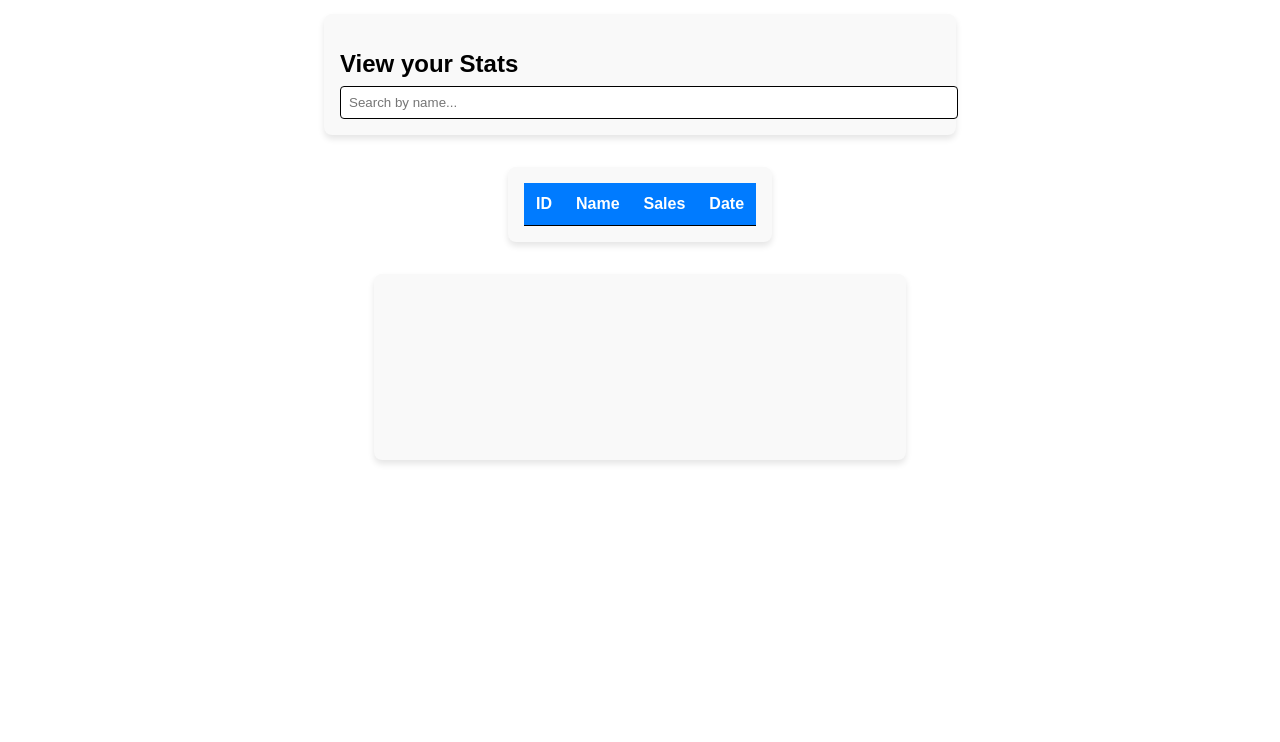
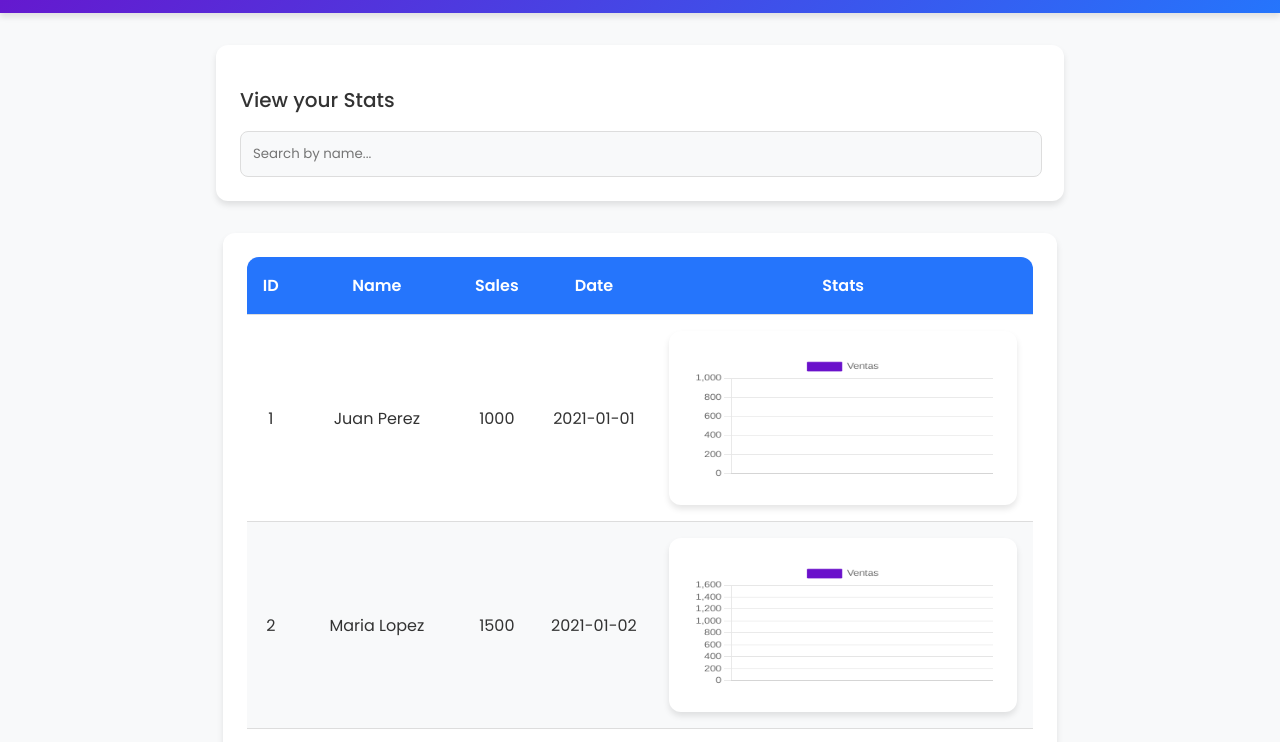
Before and after one commit to theofernandezz/interactive-dashboard, a plain HTML site: page index.html in a window 1280 px wide. Shown: the part 110-852 px from the top of the page. Before the commit the page ends 800 px from the top, so only its background shows below. Drawn offline with nearby package versions, Linux system fonts and the light colour scheme; no server answers.

Commit message:
Dashboard finished with all its functionalities and styles

```diff
--- a/db.json
+++ b/db.json
@@ -1,14 +1,104 @@
 {
     "ventas": [
-        {"id": 1, "name": "Juan Perez", "sales": 1000, "date": "2021-01-01"},
-        {"id": 2, "name": "Maria Lopez", "sales": 1500, "date": "2021-01-02"},
-        {"id": 3, "name": "Carlos Sanchez", "sales": 2500, "date": "2021-01-03"},
-        {"id": 4, "name": "Ana Gomez", "sales": 3500, "date": "2021-01-04"},
-        {"id": 5, "name": "Luis Martinez", "sales": 4500, "date": "2021-01-05"},
-        {"id": 6, "name": "Sofia Rodriguez", "sales": 5500, "date": "2021-01-06"},
-        {"id": 7, "name": "Miguel Torres", "sales": 6500, "date": "2021-01-07"},
-        {"id": 8, "name": "Laura Fernandez", "sales": 7500, "date": "2021-01-08"},
-        {"id": 9, "name": "Jorge Ramirez", "sales": 8500, "date": "2021-01-09"},
-        {"id": 10, "name": "Elena Diaz", "sales": 9500, "date": "2021-01-10"}
+        {
+            "id": 1,
+            "name": "Juan Perez",
+            "sales": 1000,
+            "date": "2021-01-01",
+            "stats": {
+                "label": "Sales Data",
+                "data": [1000]
+            }
+        },
+        {
+            "id": 2,
+            "name": "Maria Lopez",
+            "sales": 1500,
+            "date": "2021-01-02",
+            "stats": {
+                "label": "Sales Data",
+                "data": [1500]
+            }
+        },
+        {
+            "id": 3,
+            "name": "Carlos Sanchez",
+            "sales": 2500,
+            "date": "2021-01-03",
+            "stats": {
+                "label": "Sales Data",
+                "data": [2500]
+            }
+        },
+        {
+            "id": 4,
+            "name": "Ana Gomez",
+            "sales": 3500,
+            "date": "2021-01-04",
+            "stats": {
+                "label": "Sales Data",
+                "data": [3500]
+            }
+        },
+        {
+            "id": 5,
+            "name": "Luis Martinez",
+            "sales": 4500,
+            "date": "2021-01-05",
+            "stats": {
+                "label": "Sales Data",
+                "data": [4500]
+            }
+        },
+        {
+            "id": 6,
+            "name": "Sofia Rodriguez",
+            "sales": 5500,
+            "date": "2021-01-06",
+            "stats": {
+                "label": "Sales Data",
+                "data": [5500]
+            }
+        },
+        {
+            "id": 7,
+            "name": "Miguel Torres",
+            "sales": 6500,
+            "date": "2021-01-07",
+            "stats": {
+                "label": "Sales Data",
+                "data": [6500]
+            }
+        },
+        {
+            "id": 8,
+            "name": "Laura Fernandez",
+            "sales": 7500,
+            "date": "2021-01-08",
+            "stats": {
+                "label": "Sales Data",
+                "data": [7500]
+            }
+        },
+        {
+            "id": 9,
+            "name": "Jorge Ramirez",
+            "sales": 8500,
+            "date": "2021-01-09",
+            "stats": {
+                "label": "Sales Data",
+                "data": [8500]
+            }
+        },
+        {
+            "id": 10,
+            "name": "Elena Diaz",
+            "sales": 9500,
+            "date": "2021-01-10",
+            "stats": {
+                "label": "Sales Data",
+                "data": [9500]
+            }
+        }
     ]
 }
--- a/index.html
+++ b/index.html
@@ -6,6 +6,10 @@
     <link rel="stylesheet" href="styles.css" />
     <link
       href="https://unpkg.com/boxicons@2.1.4/css/boxicons.min.css"
+      rel="stylesheet"
+    />
+    <link
+      href="https://fonts.googleapis.com/css2?family=Poppins:wght@400;500;600&display=swap"
       rel="stylesheet"
     />
     <title>Interactive Dashboard</title>
@@ -29,20 +33,19 @@
           <table>
             <thead>
               <tr>
-                <th>ID</th>
-                <th>Name</th>
-                <th>Sales</th>
-                <th>Date</th>
+                <th id="id">ID</th>
+                <th id="name">Name</th>
+                <th id="sales">Sales</th>
+                <th id="date">Date</th>
+                <th>Stats</th>
               </tr>
             </thead>
             <tbody id="data-table"></tbody>
           </table>
         </div>
-
-        <div class="chart-container">
-          <canvas id="myChart"></canvas>
       </section>
     </main>
-    <script type="module" src="main.js"></script>
+    <script type="module" src="main.mjs"></script>
+    <script src="https://cdn.jsdelivr.net/npm/chart.js"></script>
   </body>
 </html>
--- a/main.js
+++ /dev/null
@@ -1,19 +0,0 @@
-import { initThemeToggle } from "./modules/themeToggle.js";
-
-async function fetchData() {
-  try {
-    const response = await fetch("http://localhost:3000/ventas");
-    if (!response.ok) throw new Error("Failed to fetch data");
-    const jsonData = await response.json();
-
-    console.log(jsonData);
-  } catch (error) {
-    console.error("Error fetching data: ", error);
-  }
-}
-
-fetchData();
-
-document.addEventListener("DOMContentLoaded", () => {
-  initThemeToggle("toggleButton");
-});
--- /dev/null
+++ b/main.mjs
@@ -0,0 +1,110 @@
+import { initThemeToggle } from "./modules/themeToggle.mjs";
+import { searchModule } from "./modules/searchModule.mjs";
+
+export async function fetchData() {
+  try {
+    const response = await fetch("./db.json");
+    if (!response.ok) throw new Error("Failed to fetch data");
+    const jsonData = await response.json();
+    return jsonData.ventas;
+  } catch (error) {
+    console.error("Error fetching data: ", error);
+    throw error;
+  }
+}
+
+// render function
+export function renderData(data) {
+  const tbody = document.getElementById("data-table");
+  tbody.innerHTML = "";
+
+  data.forEach((item) => {
+    const row = document.createElement("tr");
+
+    // ID
+    const idCell = document.createElement("td");
+    idCell.textContent = item.id;
+    row.appendChild(idCell);
+
+    // Name
+    const nameCell = document.createElement("td");
+    nameCell.textContent = item.name;
+    row.appendChild(nameCell);
+
+    // Sales
+    const salesCell = document.createElement("td");
+    salesCell.textContent = item.sales;
+    row.appendChild(salesCell);
+
+    // Date
+    const dateCell = document.createElement("td");
+    dateCell.textContent = item.date;
+    row.appendChild(dateCell);
+
+    // Stats (Grafic)
+    const statsCell = document.createElement("td");
+    const chartContainer = document.createElement("canvas");
+    chartContainer.classList.add("chart-container");
+    statsCell.appendChild(chartContainer);
+    row.appendChild(statsCell);
+
+    tbody.appendChild(row);
+
+    // Grafic Render
+    renderChart(chartContainer, item.stats);
+  });
+}
+
+function renderChart(container, stats) {
+  const ctx = container.getContext("2d");
+  new Chart(ctx, {
+    type: "bar",
+    data: {
+      labels: stats.labels,
+      datasets: [
+        {
+          label: "Ventas",
+          data: stats.data, // Grafic Details
+          backgroundColor: ["#6a11cb", "#2575fc", "#2ec4b6"],
+          borderColor: ["#6a11cb", "#2575fc", "#2ec4b6"],
+          borderWidth: 1,
+        },
+      ],
+    },
+    options: {
+      responsive: false,
+      maintainAspectRatio: false,
+      plugins: {
+        tooltip: {
+          enabled: true,
+          callbacks: {
+            label: function (context) {
+              return `Ventas: ${context.raw}`;
+            },
+          },
+        },
+        legend: {
+          display: true,
+          position: "top",
+        },
+        datalabels: {
+          color: "#333",
+          anchor: "end",
+          align: "top",
+          formatter: function (value) {
+            return value;
+          },
+        },
+      },
+      scales: {
+        y: {
+          beginAtZero: true,
+        },
+      },
+    },
+  });
+}
+document.addEventListener("DOMContentLoaded", async () => {
+  initThemeToggle("toggleButton");
+  await searchModule();
+});
--- /dev/null
+++ b/modules/searchModule.mjs
@@ -0,0 +1,33 @@
+import { fetchData, renderData } from "../main.mjs";
+
+let allData = []; // Global variable to store all data
+
+export async function searchModule() {
+  try {
+    const data = await fetchData();
+    allData = data; // Store all data globally
+
+    // Render all data initially
+    renderData(allData);
+
+    const searchInput = document.getElementById("search");
+
+    searchInput.addEventListener("input", (event) => {
+      const searchTerm = event.target.value.toLowerCase();
+
+      if (searchTerm === "") {
+        // If the input is empty, display all data
+        renderData(allData);
+        return; // Exit the function early
+      }
+
+      // Filter the data if the input is not empty
+      const filteredData = allData.filter((item) =>
+        item.name.toLowerCase().includes(searchTerm)
+      );
+      renderData(filteredData); // Render the filtered data
+    });
+  } catch (error) {
+    console.error("Error in search module:", error);
+  }
+}
--- a/modules/themeToggle.js
+++ b/modules/themeToggle.mjs
@@ -1,6 +1,7 @@
 export function initThemeToggle(buttonId) {
   const toggleButton = document.getElementById(buttonId);
-  if (!toggleButton) return; // Prevents errors if the button is missing
+  // Prevents errors if the button is missing
+  if (!toggleButton) return;
 
   const icon = toggleButton.querySelector("i");
   const currentTheme = localStorage.getItem("theme");
--- a/styles.css
+++ b/styles.css
@@ -1,30 +1,31 @@
-/* Global Styles */
+/* Styles & Color Variables */
 :root {
-    --bg-color: white;
-    --text-color: black;
-    --card-bg: #f9f9f9;
-    --header-bg: #007bff;
-    --btn-bg: #007bff;
+  --bg-color: #f8f9fa;
+  --text-color: #333;
+  --card-bg: white;
+  --header-bg: linear-gradient(135deg, #6a11cb, #2575fc);
+  --btn-bg: #2575fc;
   --btn-color: white;
-    --table-header-bg: #007bff;
+  --table-header-bg: #2575fc;
   --table-header-color: white;
-    --table-row-bg: #f2f2f2;
+  --table-row-bg: #f8f9fa;
+  --shadow: 0 4px 6px rgba(0, 0, 0, 0.1);
+  --border-radius: 12px;
 }
 
 [data-theme="dark"] {
-    --bg-color: #121212;
-    --text-color: white;
-    --card-bg: #1e1e1e;
-    --header-bg: #0056b3;
-    --btn-bg: #0056b3;
-    --btn-color: white;
-    --table-header-bg: #0056b3;
-    --table-header-color: white;
-    --table-row-bg: #222;
+  --bg-color: #1e1e1e;
+  --text-color: #f8f9fa;
+  --card-bg: #2c2c2c;
+  --header-bg: linear-gradient(135deg, #121212, #1a1a1a);
+  --btn-bg: #6a11cb;
+  --table-header-bg: #6a11cb;
+  --table-row-bg: #333;
 }
 
+/* General Styles */
 body {
-    font-family: Arial, sans-serif;
+  font-family: 'Poppins', sans-serif;
   background-color: var(--bg-color);
   color: var(--text-color);
   margin: 0;
@@ -40,15 +41,16 @@
   padding: 1rem 2rem;
   background: var(--header-bg);
   color: var(--btn-color);
+  box-shadow: var(--shadow);
 }
 
-  a h1 {
+a {
   color: var(--btn-color);
   text-decoration: none;
-    font-size: 1.5rem;
+  font-size: 1rem;
+  font-weight: 600;
 }
 
-  /* Dark Mode Toggle Button */
 #toggleButton {
   width: 40px;
   height: 40px;
@@ -57,90 +59,122 @@
   cursor: pointer;
   font-size: 24px;
   color: var(--btn-color);
-    transition: color 0.3s;
+  transition: opacity 0.3s;
 }
 
-  #toggleButton i {
-    transition: transform 0.3s ease-in-out;
+#toggleButton:hover {
+  opacity: 0.8;
 }
 
-  [data-theme="dark"] #toggleButton i {
-    transform: rotate(180deg);
-  }
-
-  /* Main Content */
+/* Main Container */
 .main-content {
   padding: 2rem;
   display: flex;
   flex-direction: column;
   align-items: center;
+  gap: 2rem;
 }
 
 .main-container {
   width: 100%;
-    max-width: 600px;
-    margin-bottom: 2rem;
+  max-width: 800px;
   background: var(--card-bg);
-    padding: 1rem;
-    border-radius: 8px;
-    box-shadow: 0 4px 6px rgba(0, 0, 0, 0.1);
+  padding: 1.5rem;
+  border-radius: var(--border-radius);
+  box-shadow: var(--shadow);
 }
 
 #search-user h2 {
-    margin-bottom: 0.5rem;
+  margin-bottom: 1rem;
+  font-size: 1.25rem;
+  font-weight: 500;
 }
 
 #search {
-    width: 100%;
-    padding: 0.5rem;
-    border: 1px solid var(--text-color);
-    border-radius: 4px;
+  width: 97%;
+  padding: 0.75rem;
+  border: 1px solid #ddd;
+  border-radius: 8px;
   background: var(--bg-color);
   color: var(--text-color);
+  font-family: 'Poppins', sans-serif;
+  transition: border-color 0.3s, box-shadow 0.3s;
 }
 
-  /* Cards Section */
-  .cards {
-    display: flex;
-    gap: 2rem;
-    flex-wrap: wrap;
-    justify-content: center;
-  }
-
-  .table-container {
-    background: var(--card-bg);
-    padding: 1rem;
-    border-radius: 8px;
-    box-shadow: 0 4px 6px rgba(0, 0, 0, 0.1);
+#search:focus {
+  border-color: var(--btn-bg);
+  box-shadow: 0 0 0 3px rgba(37, 117, 252, 0.2);
+  outline: none;
 }
 
 /* Table */
+.table-container {
+  background: var(--card-bg);
+  padding: 1.5rem;
+  border-radius: var(--border-radius);
+  box-shadow: var(--shadow);
+  overflow-x: auto;
+}
+
 table {
   width: 100%;
   border-collapse: collapse;
+  border-radius: var(--border-radius);
+  overflow: hidden;
 }
 
 th, td {
-    padding: 0.75rem;
-    text-align: left;
-    border-bottom: 1px solid var(--text-color);
+  padding: 1rem;
+  text-align: center;
+  border-bottom: 1px solid #ddd;
 }
 
 th {
   background: var(--table-header-bg);
   color: var(--table-header-color);
+  font-weight: 600;
 }
 
 tbody tr:nth-child(even) {
   background: var(--table-row-bg);
 }
 
-  /* Chart */
+tbody tr:hover {
+  background-color: rgba(37, 117, 252, 0.1);
+  transition: background-color 0.3s;
+}
+
+/* Grafic */
 .chart-container {
   width: 100%;
-    max-width: 500px;
+  max-width: 800px;
   background: var(--card-bg);
+  padding: 1.5rem;
+  border-radius: var(--border-radius);
+  box-shadow: var(--shadow);
+}
+
+/*"No data" Meseage*/
+#data-table:empty::before {
+  content: "No data found.";
+  display: block;
+  text-align: center;
   padding: 1rem;
-    border-radius: 8px;
-    box-shadow: 0 4px 6px rgba(0, 0, 0, 0.1);
+  color: var(--text-color);
+  opacity: 0.7;
 }
+
+
+
+/* Mobile Style */
+@media (max-width: 768px) {
+  .main-content {
+    padding: 1rem;
+  }
+  header {
+    padding: 1rem;
+  }
+  th, td {
+    padding: 0.75rem;
+  }
+}
```
Lines whose indentation alone changed are shown as unchanged.
